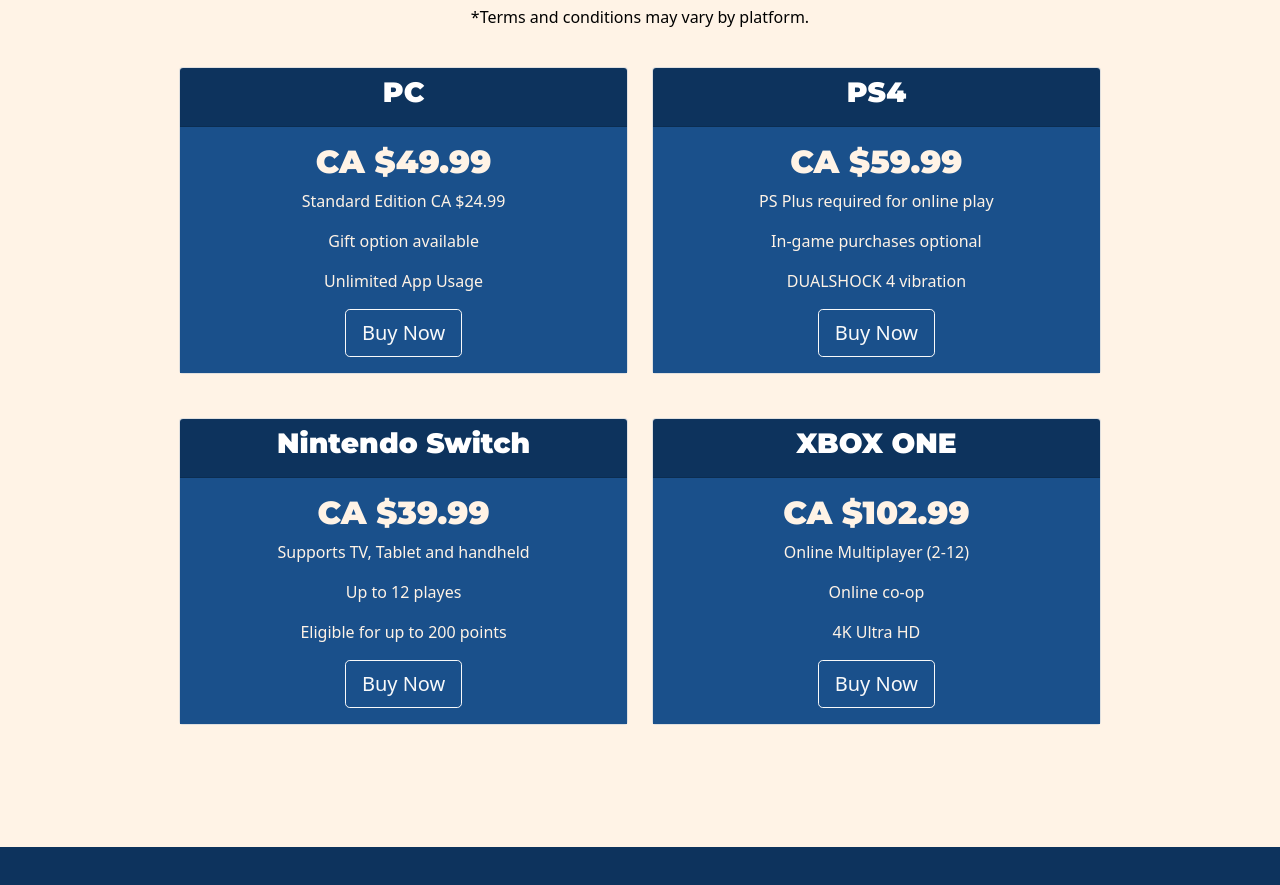
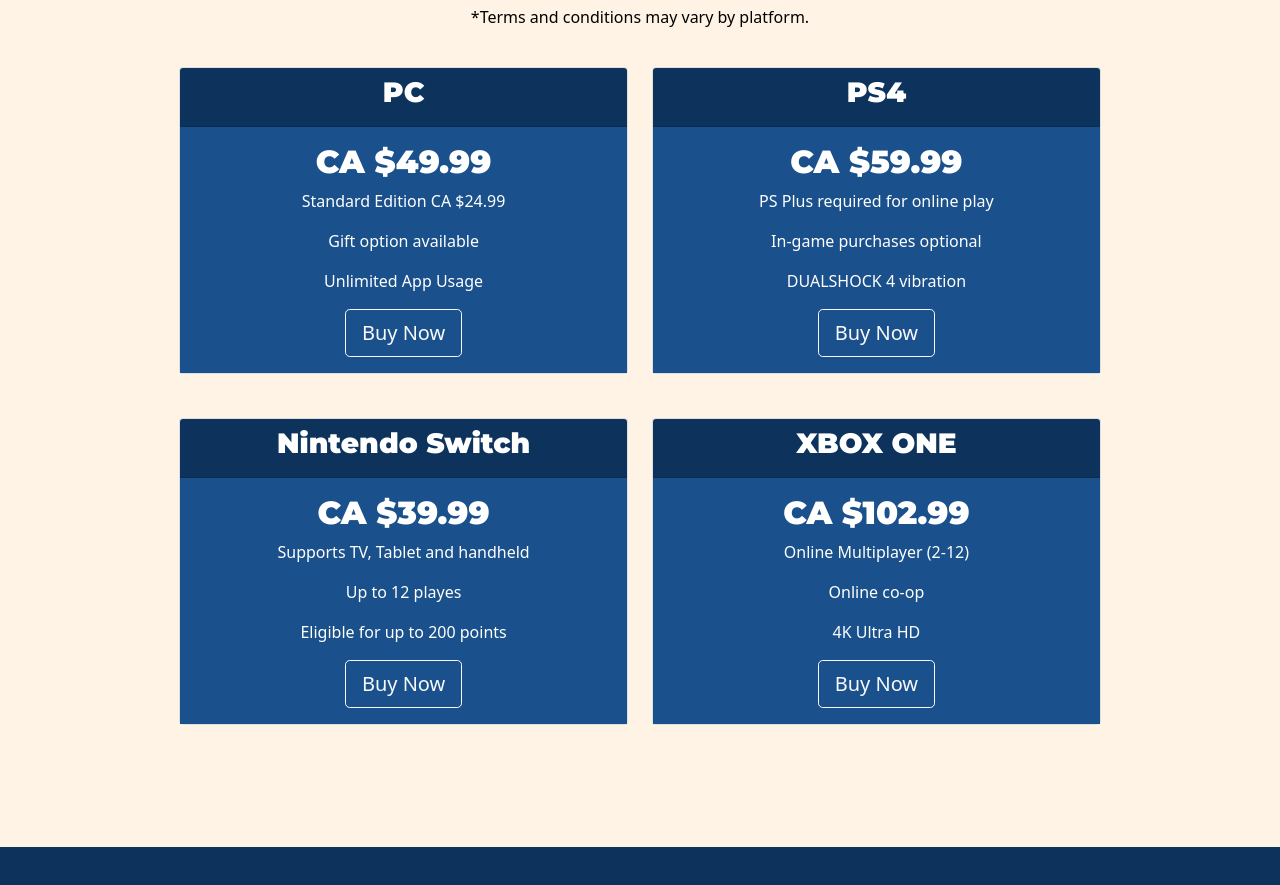
Before and after one commit to gitDisha/OverwatchPage, a plain HTML site: page index.html in a window 1280 px wide. Shown: the part 1824-2709 px from the top of the page. Drawn offline with nearby package versions, Linux system fonts and the light colour scheme.

Commit message:
pricing made white

```diff
--- a/css/styles.css
+++ b/css/styles.css
@@ -124,10 +124,10 @@ p {
 }
 #pricing .card-body {
   background-color: #1a508b;
-  color: #fff3e6;
+  color: white;
 }
 #pricing p {
-  color: #fff3e6;
+    color: white;
 }
 .marginRight {
   margin: auto auto auto 15%;
```
